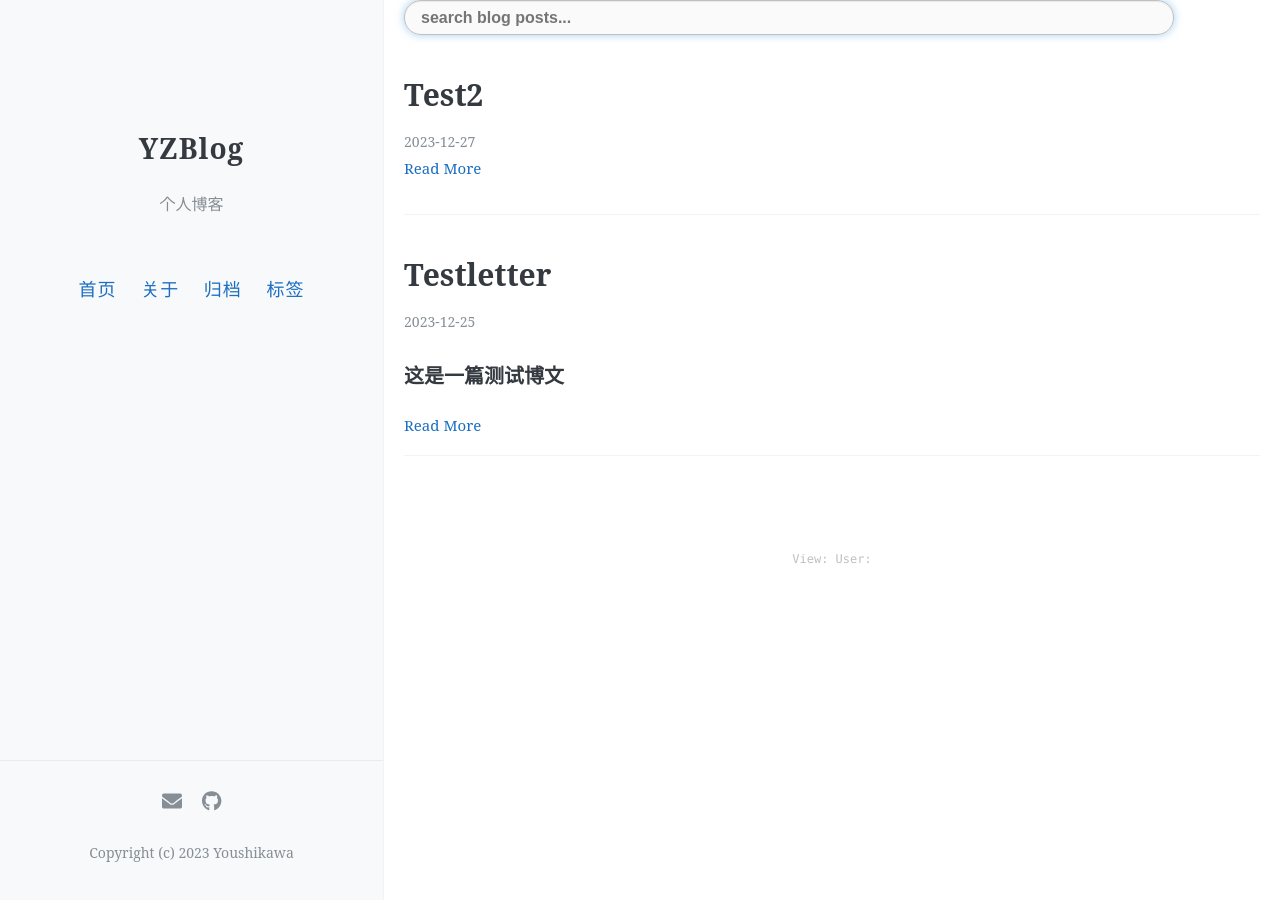
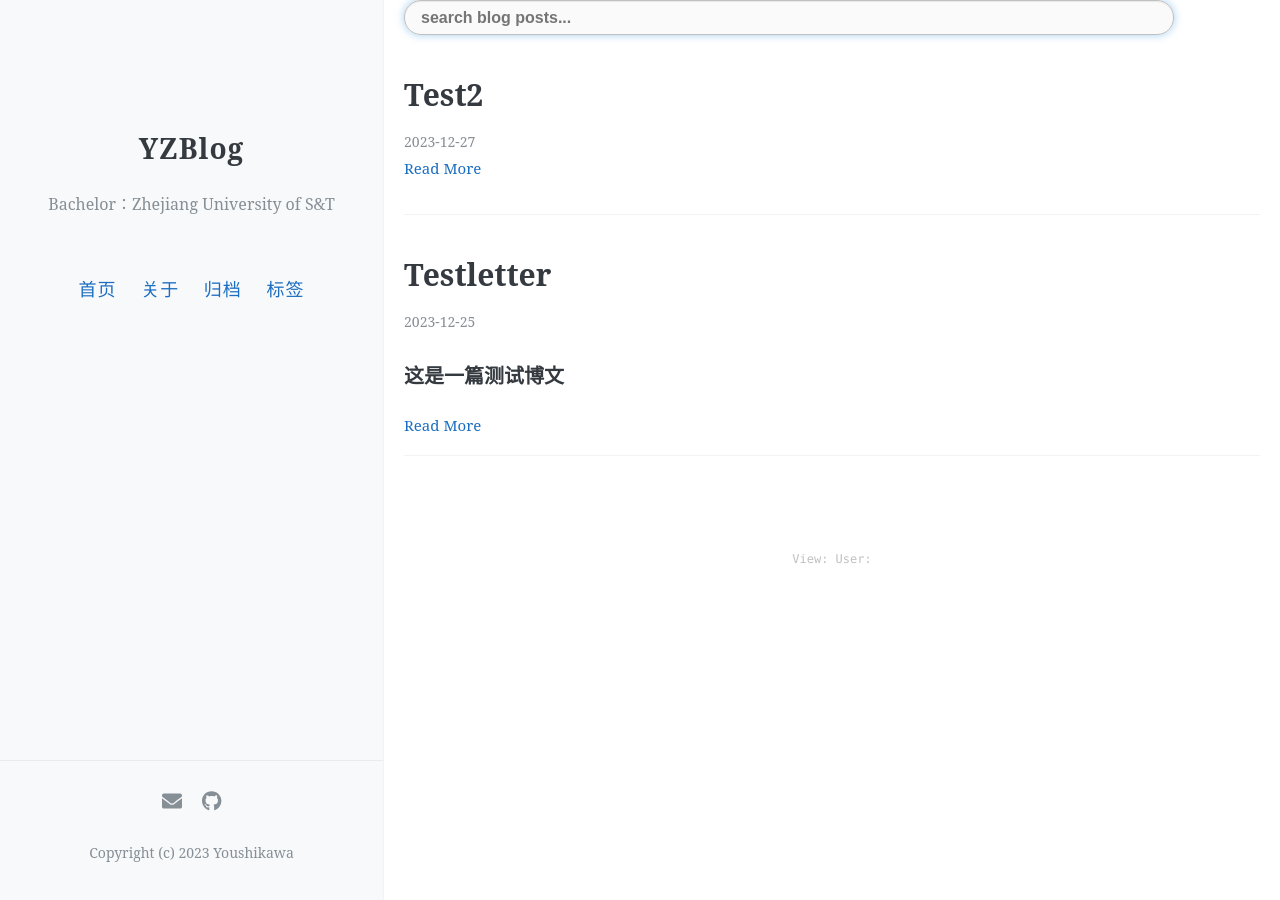
Before and after one commit to Youshikawa/YZ-sBlog, a Jekyll site: the page built from index.html, in a window 1280 px wide. Built offline with Jekyll 4.4.1, drawn with Linux system fonts in a browser that asks for light colours; the list of posts is cut into pages by our own code; comment, search, counter and statistics services are not loaded.

Commit message:
version11

```diff
--- a/_config.yml
+++ b/_config.yml
@@ -5,7 +5,7 @@
 # Name of your site (displayed in the header)
 name: "YZBlog"
 # Short bio or description (displayed in the header)
-description: "个人博客"
+description: "Bachelor：Zhejiang University of S&T"
 
 #
 # Flags below are optional
@@ -62,8 +62,8 @@ disqus: # fromendworld
 
 # Gitalk
 gitalk:
-  clientID: bd65d5c0df878155b7fa
-  clientSecret: d0220762c05c2d6b6f6152a0f0e4b6b090de9729
+  # clientID: bd65d5c0df878155b7fa
+  # clientSecret: d0220762c05c2d6b6f6152a0f0e4b6b090de9729
   repo: Youshikawa.github.io
   owner: Youshikawa
 
```
